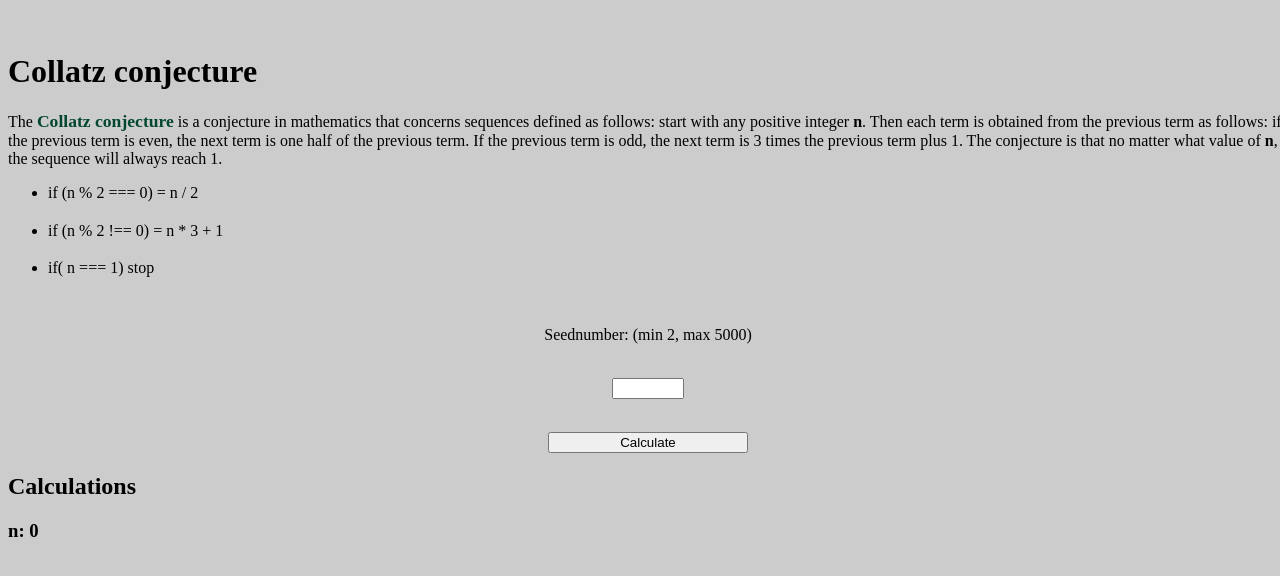
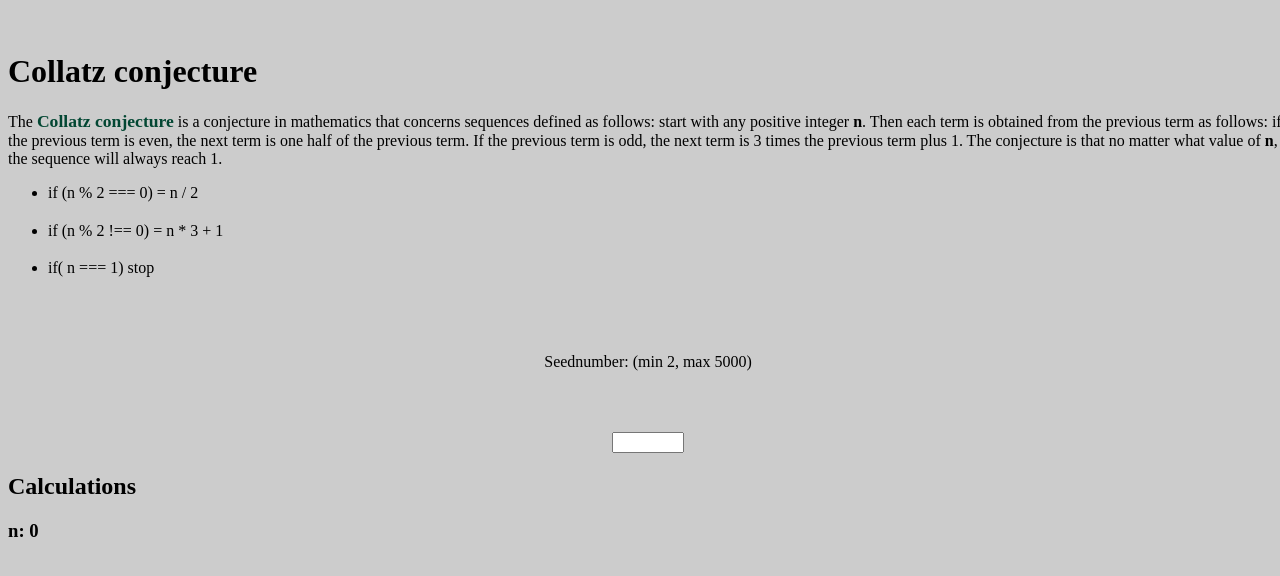
Before and after one commit to AltusJVR/Collatz-conjecture-react, a React (Create React App) app: page / in a window 1280 px wide. Shown: the part 112-688 px from the top of the page. Built offline with nearby package versions, Linux system fonts and the light colour scheme.

Commit message:
remove submit btn, not required.

```diff
--- a/src/Components/InputForm/InputForm.jsx
+++ b/src/Components/InputForm/InputForm.jsx
@@ -23,7 +23,6 @@ const InputForm = (props) => {
           }}
           required={true}
         />
-        <button type="submit">Calculate</button>
       </form>
     </>
   );
```
